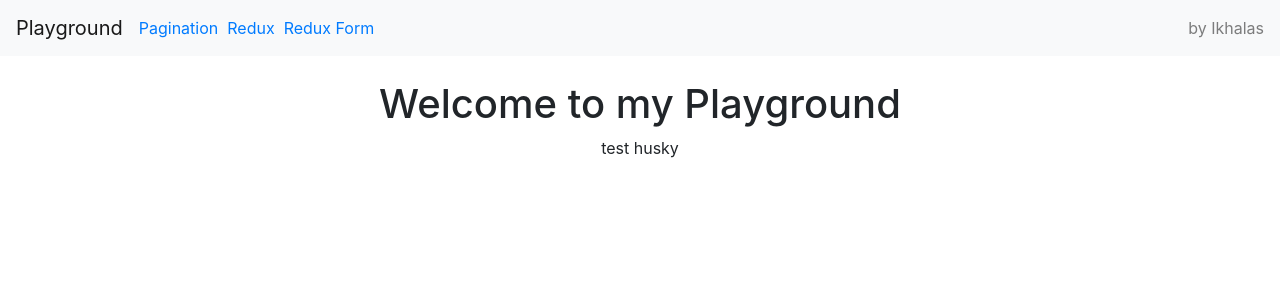
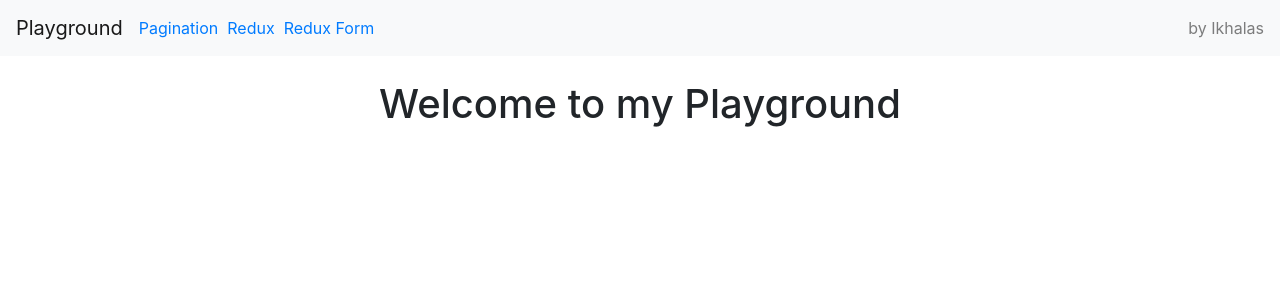
Before and after one commit to Ikhalas/React-Playground, a React (Create React App) app in the folder client/: page / in a window 1280 px wide. Shown: the top 300 px of the page. Built offline with nearby package versions, Linux system fonts and the light colour scheme.

Commit message:
test husky fail

```diff
--- a/client/src/Home.jsx
+++ b/client/src/Home.jsx
@@ -11,7 +11,6 @@
       >
         <br />
         <h1>Welcome to my Playground</h1>
-        <p>test husky</p>
       </div>
     );
   }
```
